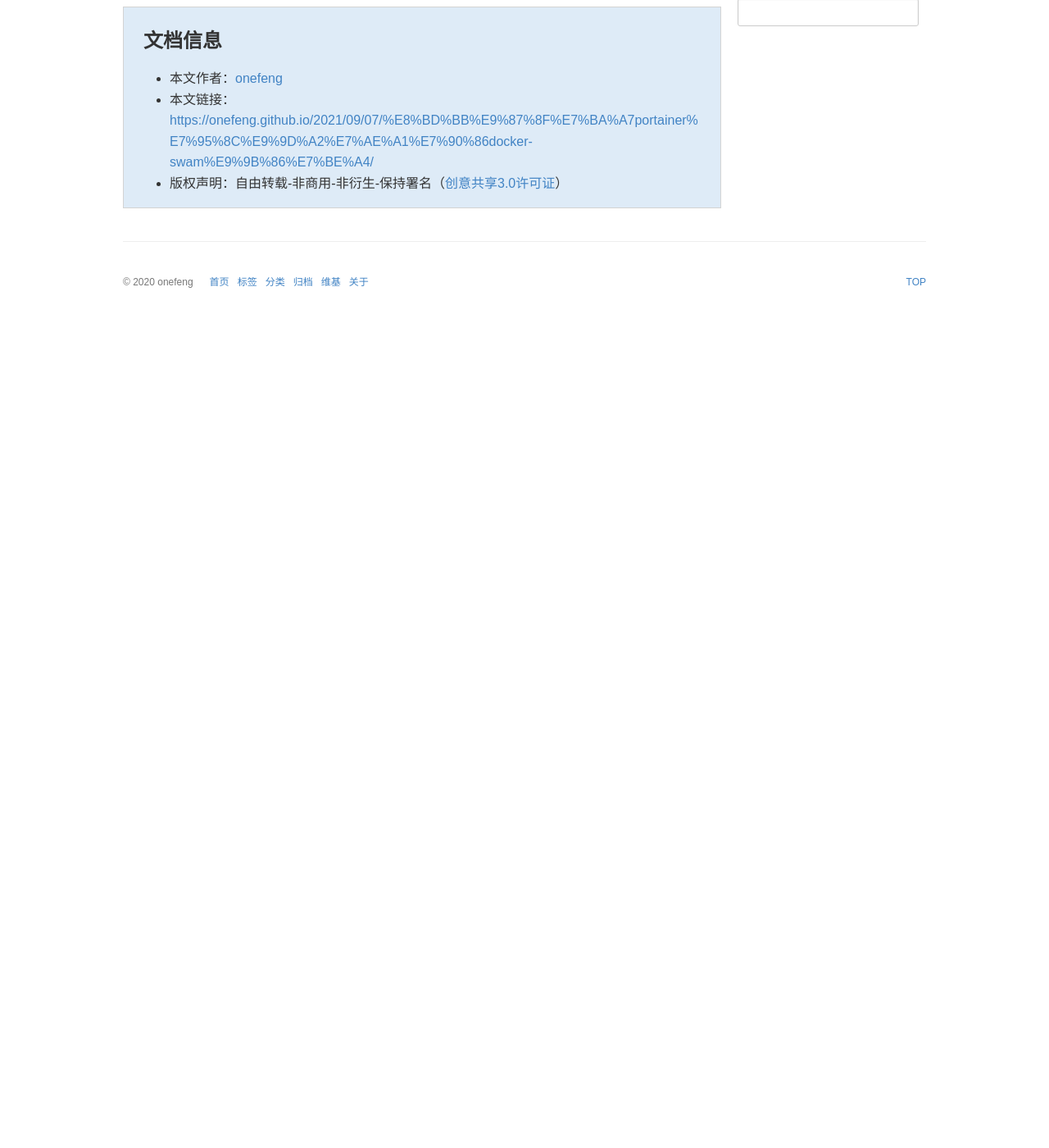
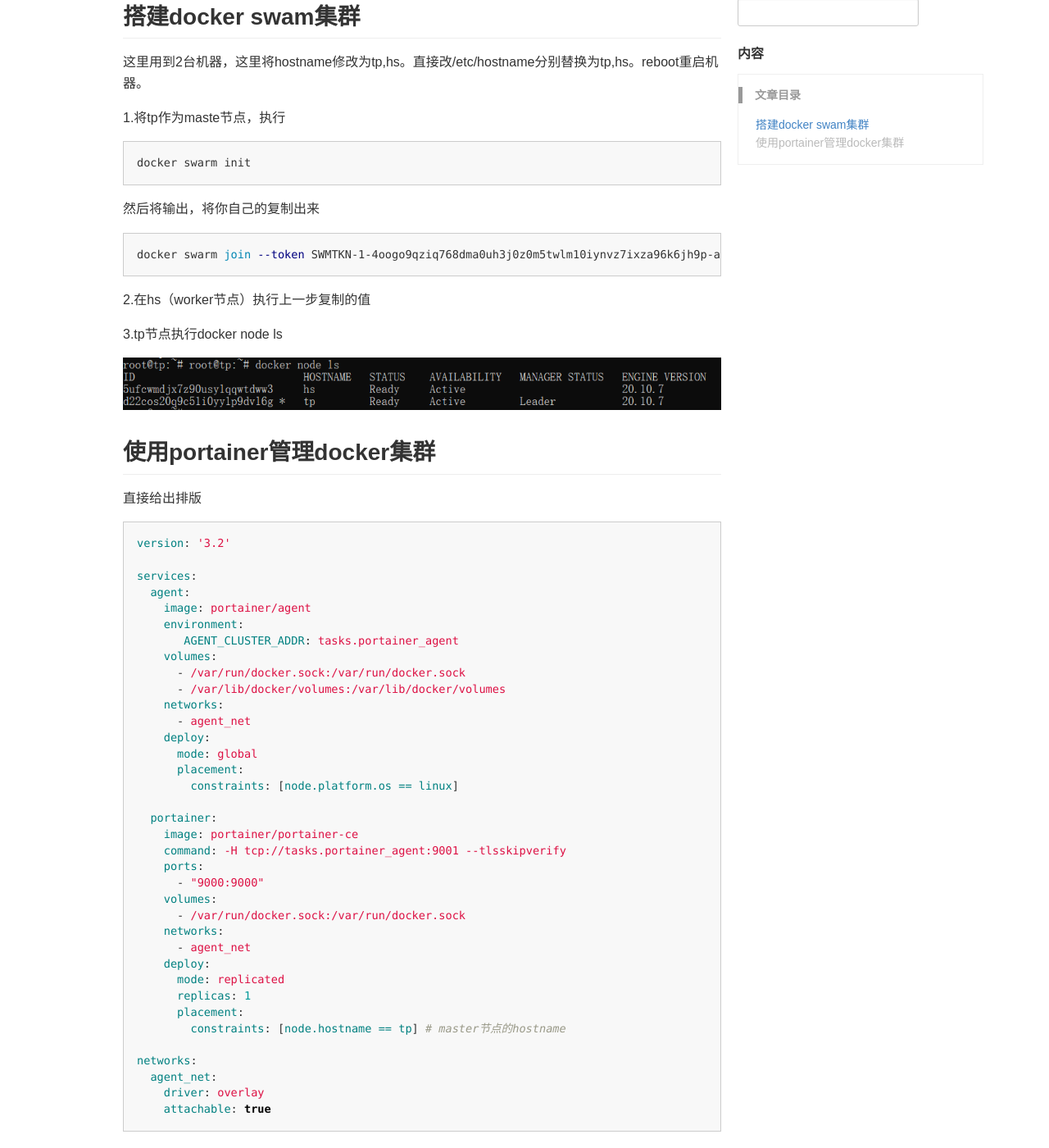
Before and after one commit to onefeng/onefeng.github.io, a Jekyll site: the page built from _posts/2021-09-07-轻量级portainer界面管理docker swam集群.md, in a window 1280 px wide and 1400 px high, scrolled down 270 px. Shown: the whole window at 82% size. Built offline with Jekyll 4.4.1, drawn with Linux system fonts in a browser that asks for light colours; some web fonts are replaced; comment, search, counter and statistics services are not loaded; before the commit the page ends 900 px from its top, so only the background shows below that; some of the changed text lies outside the part shown.

Commit message:
feat: portainer

````diff
--- a/_posts/2021-09-07-轻量级portainer界面管理docker swam集群.md
+++ b/_posts/2021-09-07-轻量级portainer界面管理docker swam集群.md
@@ -1,10 +1,83 @@
 ---
 layout: post
-title: 轻量级portainer界面管理docker swam集群
+title: 轻量级portainer界面管理docker swarm集群
 category: 运维
 tags: [docker]
-description: 轻量级portainer界面管理docker swam集群
+description: 轻量级portainer界面管理docker swarm集群
 keywords: 运维
 ---
 
-轻量级portainer界面管理docker swam集群
+轻量级portainer界面管理docker swarm集群
+
+## 搭建docker swam集群
+
+这里用到2台机器，这里将hostname修改为tp,hs。直接改/etc/hostname分别替换为tp,hs。reboot重启机器。
+
+1.将tp作为maste节点，执行
+
+```shell
+docker swarm init
+```
+
+然后将输出，将你自己的复制出来
+```shell
+docker swarm join --token SWMTKN-1-4oogo9qziq768dma0uh3j0z0m5twlm10iynvz7ixza96k6jh9p-ajkb6w7qd06y1e33yrgko64sk 192.168.0.102:2377
+```
+
+2.在hs（worker节点）执行上一步复制的值
+
+3.tp节点执行docker node ls
+
+![](/images/posts/docker/img.png)
+
+## 使用portainer管理docker集群
+
+直接给出排版
+
+```yaml
+version: '3.2'
+
+services:
+  agent:
+    image: portainer/agent
+    environment:
+       AGENT_CLUSTER_ADDR: tasks.portainer_agent
+    volumes:
+      - /var/run/docker.sock:/var/run/docker.sock
+      - /var/lib/docker/volumes:/var/lib/docker/volumes
+    networks:
+      - agent_net
+    deploy:
+      mode: global
+      placement:
+        constraints: [node.platform.os == linux]
+
+  portainer:
+    image: portainer/portainer-ce
+    command: -H tcp://tasks.portainer_agent:9001 --tlsskipverify
+    ports:
+      - "9000:9000"
+    volumes:
+      - /var/run/docker.sock:/var/run/docker.sock
+    networks:
+      - agent_net
+    deploy:
+      mode: replicated
+      replicas: 1
+      placement:
+        constraints: [node.hostname == tp] # master节点的hostname
+
+networks:
+  agent_net:
+    driver: overlay
+    attachable: true
+```
+
+执行命令
+```shell
+docker stack deploy -c ./portainer-agent-stack.yml portainer
+```
+
+在浏览器上请求 http://ip:9000/，按要求设置admin的密码，界面如下
+
+![](/images/posts/docker/img_1.png)
````
Also changed, not shown: _posts/2021-10-25-快速搭建开发环境.md (+7 -4 lines), images/posts/docker/img.png (added), images/posts/docker/img_1.png (added).
